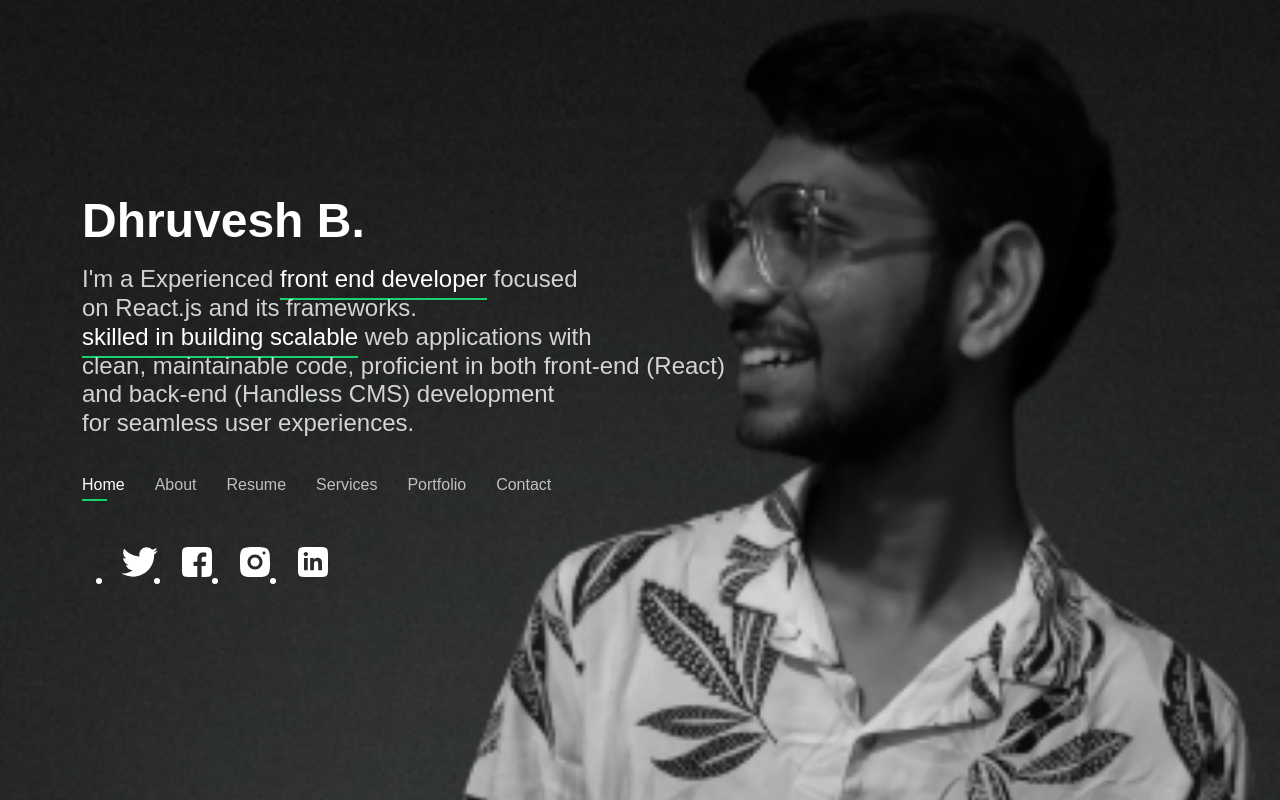
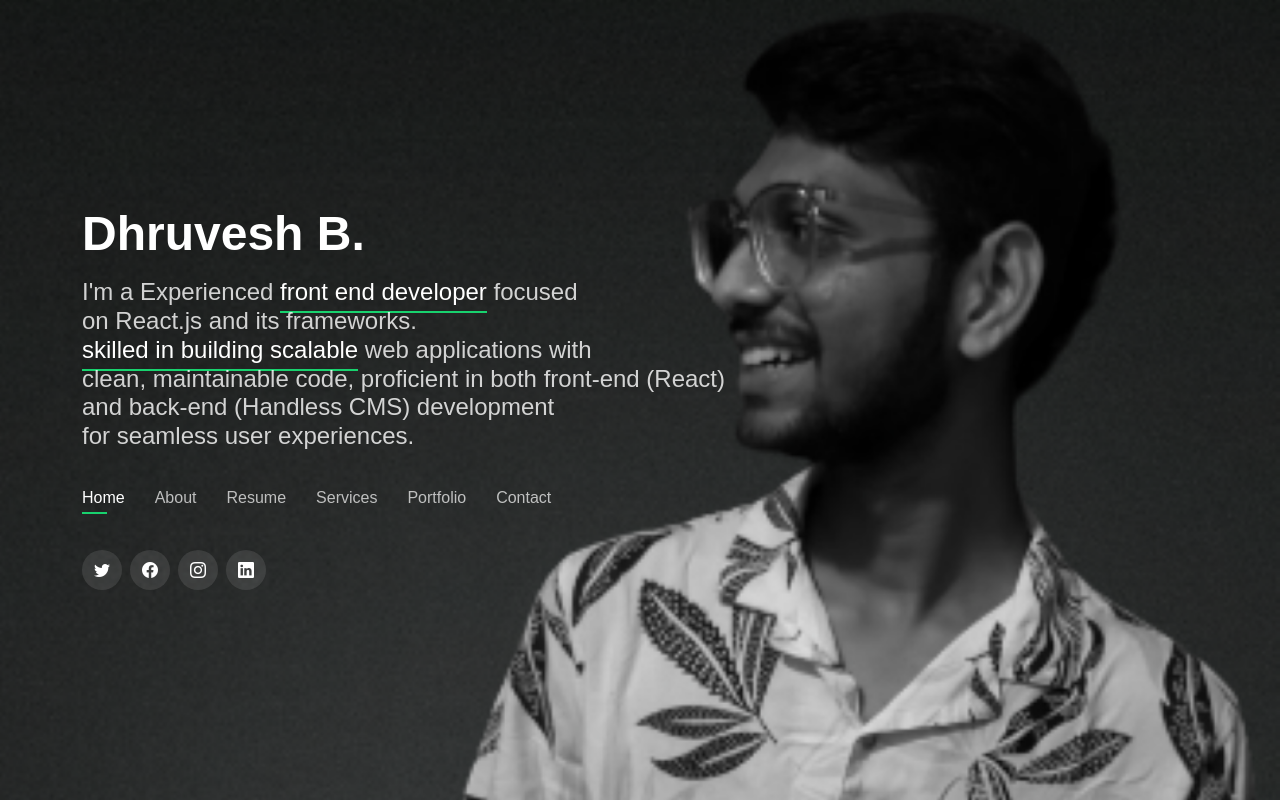
Before and after one commit to dhruveshborad/myportfolio, a Next.js app: page / in a window 1280 px wide. Built offline with nearby package versions, Linux system fonts and the light colour scheme.

Commit message:
update social link

```diff
--- a/src/component/SocialMedia/index.js
+++ b/src/component/SocialMedia/index.js
@@ -1,47 +1,35 @@
-import Image from "next/image";
 import Link from "next/link";
-import Twitter from "../../../public/assets/twitter.svg";
-import Facebook from "../../../public/assets/facebook.svg";
-import Instagram from "../../../public/assets/instagram.svg";
-import Linkedin from "../../../public/assets/linkedin.svg";
 
 const SocialMedia = () => {
   return (
-    <div className="social-media">
-      <ul className="socialLinks">
-        <li>
+    <div className="social-links">
       <Link
         href="https://x.com/BoradDhruvesh?t=wRcjUXcjXD8gijdH-9hnug&s=08"
         className="twitter"
         target="_blank"
       >
-            <Image src={Twitter} alt="twitter" />
+        <i class="bi bi-twitter"></i>
       </Link>
-        </li>
-        <li>
+
       <Link href="#" className="facebook">
-            <Image src={Facebook} alt="facebook" />
+        <i class="bi bi-facebook"></i>
       </Link>
-        </li>
-        <li>
+
       <Link
         href="https://www.instagram.com/d_j_borad/"
         className="instagram"
         target="_blank"
       >
-            <Image src={Instagram} alt="instagram" />
+        <i class="bi bi-instagram"></i>
       </Link>
-        </li>
-        <li>
+
       <Link
         href="https://www.linkedin.com/in/dhruveshkumar-borad-680505214/"
         className="linkedin"
         target="_blank"
       >
-            <Image src={Linkedin} alt="linkedin" />
+        <i class="bi bi-linkedin"></i>
       </Link>
-        </li>
-      </ul>
     </div>
   );
 };
--- a/src/styles/globals.css
+++ b/src/styles/globals.css
@@ -337,27 +337,22 @@ a {
   position: relative;
 }
 
-.socialLinks {
-  margin-top: 40px;
+.contact .info-box .social-links {
+  margin: 5px 0 0 68px;
   display: flex;
 }
 
-.socialLinks a {
-  font-size: 16px;
-  display: flex;
-  justify-content: center;
-  align-items: center;
-  background: rgba(255, 255, 255, 0);
+.contact .info-box .social-links a {
+  font-size: 18px;
+  display: inline-block;
   color: #fff;
   line-height: 1;
-  margin-right: 8px;
-  border-radius: 40%;
-  width: 50px;
-  height: 50px;
+  margin-right: 12px;
+  transition: 0.3s;
 }
 
-.socialLinks a:hover {
-  background: #18d26e;
+.contact .info-box .social-links a:hover {
+  color: #18d26e;
 }
 
 .titleDes {
```
Lines whose indentation alone changed are shown as unchanged.
